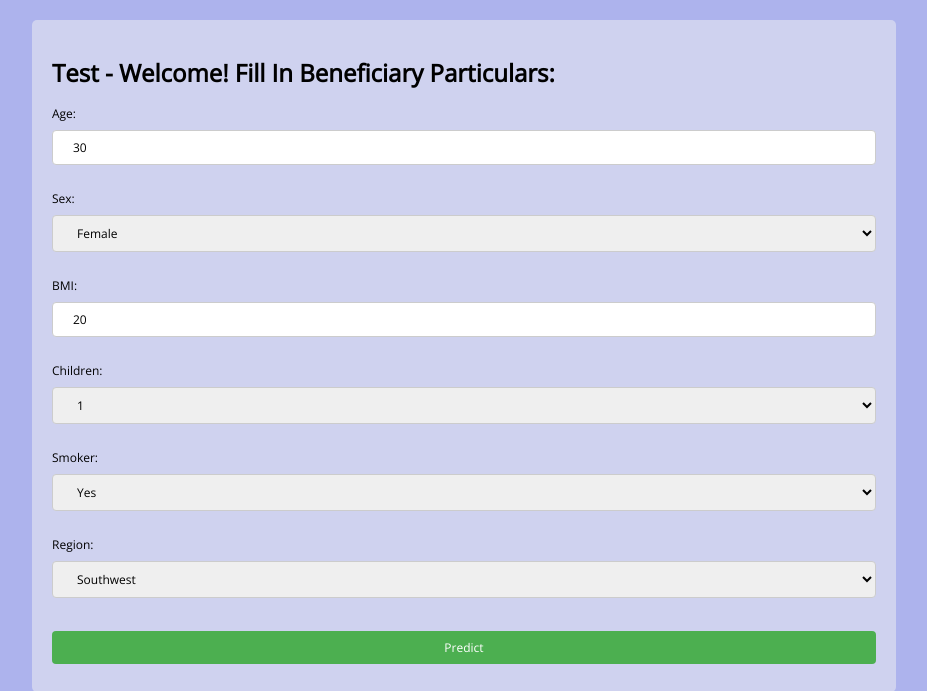
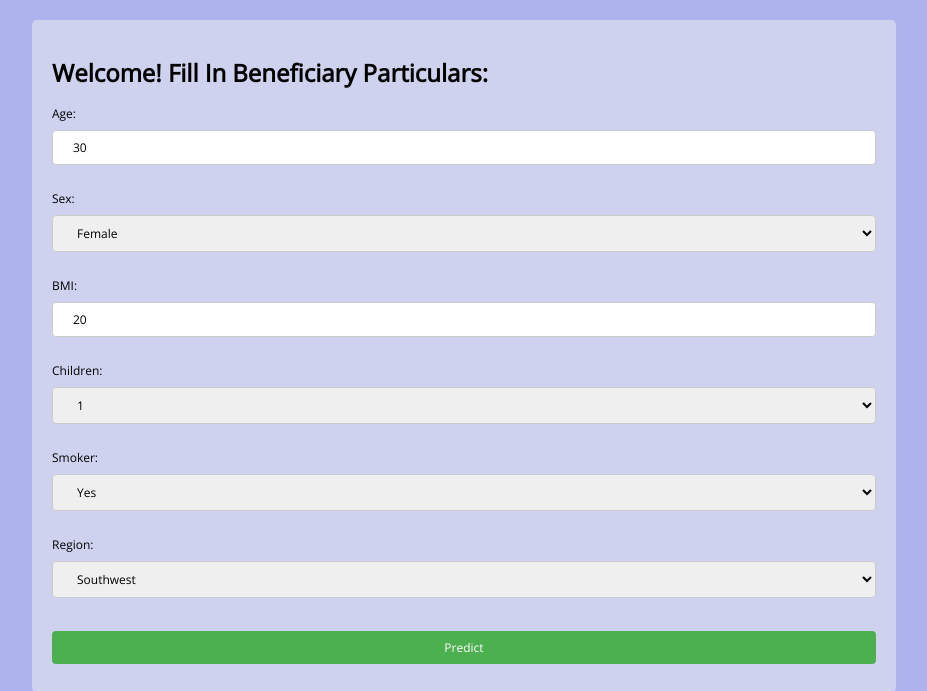
Before and after one commit to msnewty/Lesson8-CICD-Demo, a Flask app: page / in a window 1280 px wide. Shown: the top 691 px of the page, without its empty margins (176-1103 px from the left). Run offline with Flask 3, Linux system fonts and the light colour scheme.

Commit message:
Revert h1 welcome message on Flask app

```diff
--- a/src/templates/index.html
+++ b/src/templates/index.html
@@ -7,7 +7,7 @@
 </head>
 <body>
     <div>
-        <h1>Test - Welcome! Fill In Beneficiary Particulars:</h1>
+        <h1>Welcome! Fill In Beneficiary Particulars:</h1>
         <form method="POST">
             <label for="age">Age:</label><br>
             <input type="text" id="age" name="age" value="30"><br><br>
```
